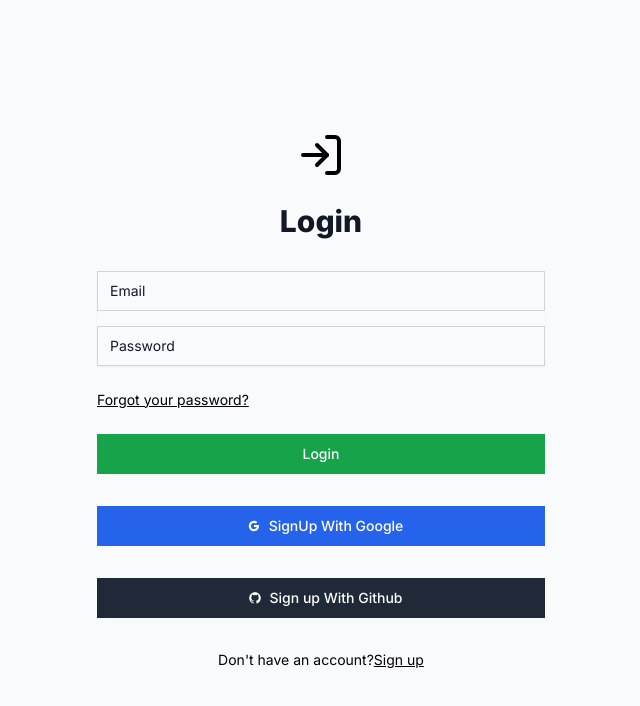
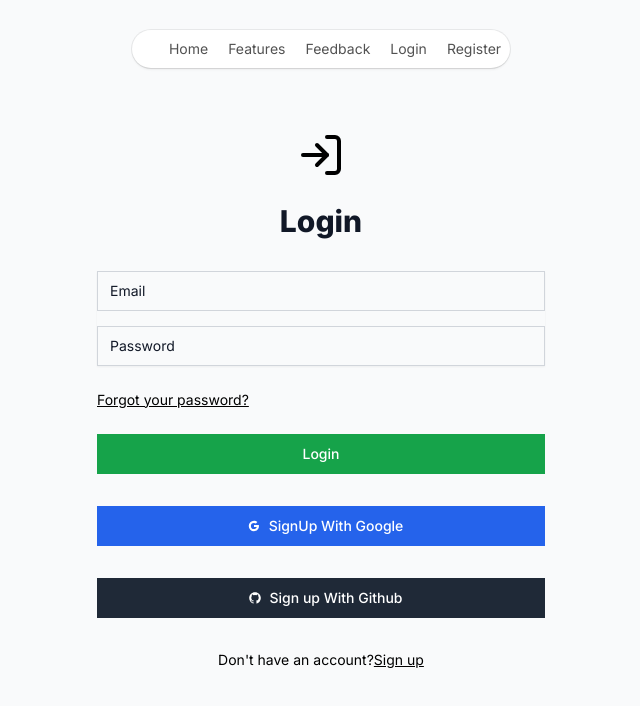
Before and after one commit to SujalChoudhari/Hackniche24, a Next.js app: page /login in a window 1280 px wide. Shown: the top 706 px of the page, without its empty margins (319-959 px from the left). Built offline with nearby package versions, Linux system fonts and the light colour scheme; no server answers.

Commit message:
landingpage modified

```diff
--- a/src/app/landing/page.tsx
+++ b/src/app/landing/page.tsx
@@ -3,9 +3,9 @@ import React from 'react'
 import Spline from '@splinetool/react-spline'
 
 export default function Landing() {
-  return (
+
+   return (
     <main className='flex min-h-screen h-fit flex-col items-center justify-center relative'>
-
     <header id="home" className="flex flex-col-reverse md:flex-row w-full h-screen max-w-7xl items-center justify-center p-8 relative overflow-x-hidden">
       <div className='w-full h-2/4 md:h-full md:w-2/5 flex flex-col justify-center items-center md:items-start gap-8'>
         <div className='flex flex-col gap-2'>
--- a/src/app/layout.tsx
+++ b/src/app/layout.tsx
@@ -3,7 +3,10 @@ import type { Metadata } from "next";
 import { Inter } from "next/font/google";
 import "./globals.css";
 import { Toaster } from "react-hot-toast";
+import { FloatingNav } from "@/components/ui/floating-navbar";
 import { AuthContextProvider } from "@/context/AuthContext";
+import { IconHome, IconMessage, IconUser } from "@tabler/icons-react";
+import { FaBagShopping, FaChair, FaDollarSign, FaFlag, FaLock, FaTable, FaUserGroup } from "react-icons/fa6";
 const inter = Inter({ subsets: ["latin"] });
 
 export const metadata: Metadata = {
@@ -11,6 +14,34 @@ export const metadata: Metadata = {
   title: "VersionX",
   description: "",
 };
+
+const navItems = [
+  {
+    name: "Home",
+    link: "/",
+    icon: <IconHome className="h-4 w-4 text-neutral-500 dark:text-white" />,
+  },
+  {
+    name: "Features",
+    link: "/features",
+    icon: <IconUser className="h-4 w-4 text-neutral-500 dark:text-white" />,
+  },
+  {
+    name: "Feedback",
+    link: "/feedback",
+    icon: <FaUserGroup className="h-4 w-4 text-neutral-500 dark:text-white" />,
+  },
+  {
+    name: "Login",
+    link: "/login",
+    icon: <FaLock className="h-4 w-4 text-neutral-500 dark:text-white" />,
+  },
+  {
+    name: "Register",
+    link: "/register",
+    icon: <FaFlag className="h-4 w-4 text-neutral-500 dark:text-white" />,
+  },
+];
 
 export default function RootLayout({
   children,
@@ -22,6 +53,7 @@ export default function RootLayout({
 
     <html lang="en" className="">
       <body className={inter.className}>
+      <FloatingNav navItems={navItems} />
         <Toaster />
         <AuthContextProvider>
           {children}
--- /dev/null
+++ b/src/components/Header/Nav/index.tsx
@@ -0,0 +1,58 @@
+// Assuming that the TypeScript types for styles, perspective, and slideIn are defined.
+
+import React from 'react';
+import styles from './style.module.scss';
+
+import { motion } from 'framer-motion';
+import { links, footerLinks } from './data';
+import { perspective, slideIn } from "./anim";
+import ToggleButton from '@/components/ui/toggle';
+
+interface Link {
+  title: string;
+  href: string;
+}
+
+export default function Index() {
+
+  return (
+    <div className={styles.nav}>
+      <div className={styles.body}>
+        {links.map((link: Link, i: number) => {
+          const { title, href } = link;
+          return (
+            <div key={`b_${i}`} className={styles.linkContainer}>
+              <motion.div
+                custom={i}
+                variants={perspective}
+                initial="initial"
+                animate="enter"
+                exit="exit"
+              >
+                <a href={href}>{title}</a>
+
+              </motion.div>
+            </div>
+          );
+        })}
+      </div>
+      <motion.div className={styles.footer}>
+        {footerLinks.map((link: Link, i: number) => {
+          const { title } = link;
+          return (
+            <motion.a
+              variants={slideIn}
+              custom={i}
+              initial="initial"
+              animate="enter"
+              exit="exit"
+              key={`f_${i}`}
+            >
+              {title}
+            </motion.a>
+          );
+        })}
+      </motion.div>
+    </div>
+  );
+}
--- /dev/null
+++ b/src/components/ui/floating-navbar.tsx
@@ -0,0 +1,77 @@
+"use client";
+import React, { useState } from "react";
+import {
+  motion,
+  AnimatePresence,
+  useScroll,
+  useMotionValueEvent,
+} from "framer-motion";
+import { cn } from "@/lib/utils";
+import Link from "next/link";
+import ToggleButton from "../component/toggle";
+import { Button } from "./button";
+
+export const FloatingNav = ({
+  navItems,
+  className,
+}: {
+  navItems: {
+    name: string;
+    link: string;
+    icon?: JSX.Element;
+  }[];
+  className?: string;
+}) => {
+  const { scrollYProgress } = useScroll();
+
+  const [visible, setVisible] = useState(false);
+
+
+  useMotionValueEvent(scrollYProgress, "change", (current) => {
+    let direction = current - scrollYProgress.getPrevious();
+
+    if (scrollYProgress.get() < 0.001) {
+      setVisible(false);
+    } else {
+      if (direction < 0) {
+        setVisible(true);
+      } else {
+        setVisible(false);
+      }
+    }
+  });
+  return (
+    <AnimatePresence mode="wait">
+      <motion.div
+        initial={{
+          opacity: 1,
+          y: -100,
+        }}
+        animate={{
+          y: visible ? 0 : -10,
+          opacity: visible ? 1 : 1,
+        }}
+        transition={{
+          duration: 0.2,
+        }}
+        className={cn(
+          "flex max-w-fit  fixed top-10 inset-x-0 mx-auto border border-transparent dark:border-white/[0.2] rounded-full dark:bg-black bg-white shadow-[0px_2px_3px_-1px_rgba(0,0,0,0.1),0px_1px_0px_0px_rgba(25,28,33,0.02),0px_0px_0px_1px_rgba(25,28,33,0.08)] z-[5000] pr-2 pl-8 py-2  items-center justify-center space-x-4",
+          className
+        )}
+      >
+        {navItems.map((navItem: any, idx: number) => (
+          <Link
+            key={`link=${idx}`}
+            href={navItem.link}
+            className={cn(
+              "relative dark:text-neutral-50 items-center flex space-x-1 text-neutral-600 dark:hover:text-neutral-300 hover:text-neutral-500"
+            )}
+          >
+            <span className="block sm:hidden">{navItem.icon}</span>
+            <span className="hidden sm:block text-sm">{navItem.name}</span>
+          </Link>
+        ))}
+      </motion.div>
+    </AnimatePresence>
+  );
+};
```
Also changed, not shown: src/components/Header/index.jsx (added, +43 -0 lines).
